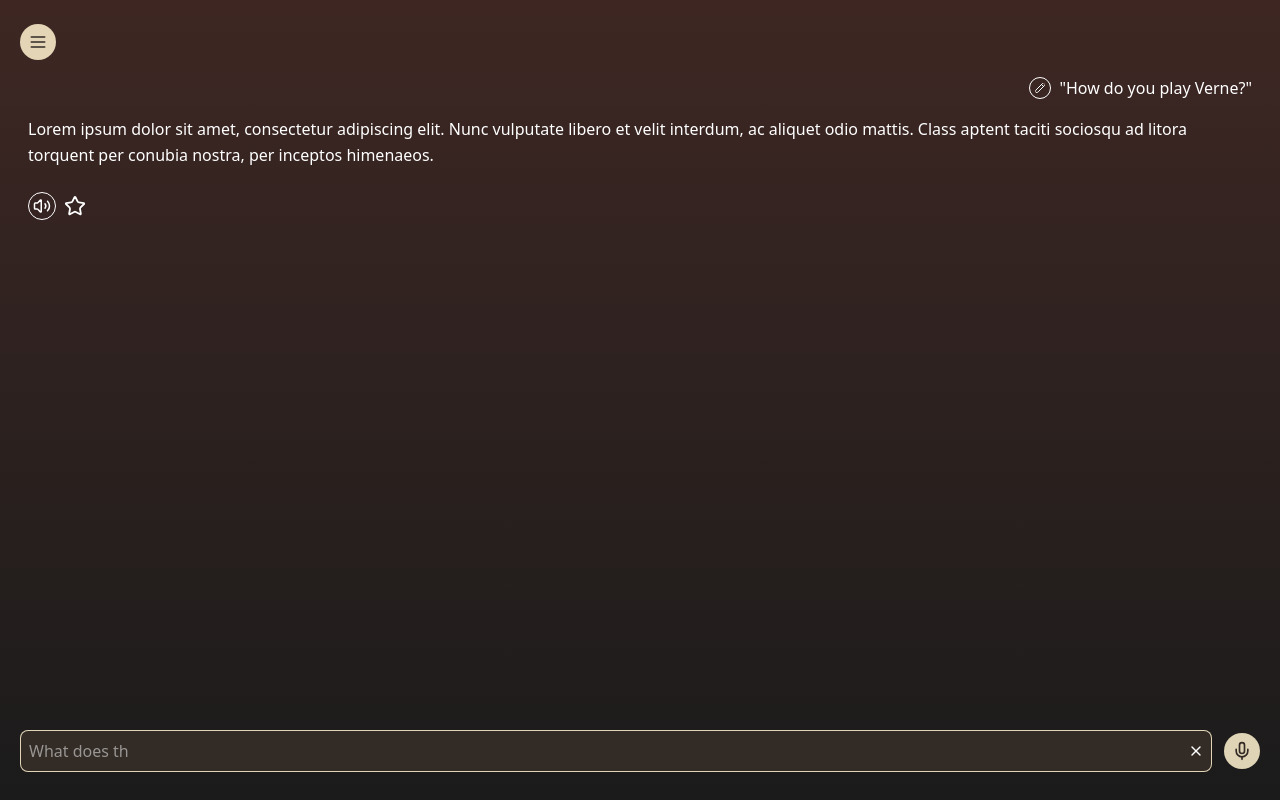
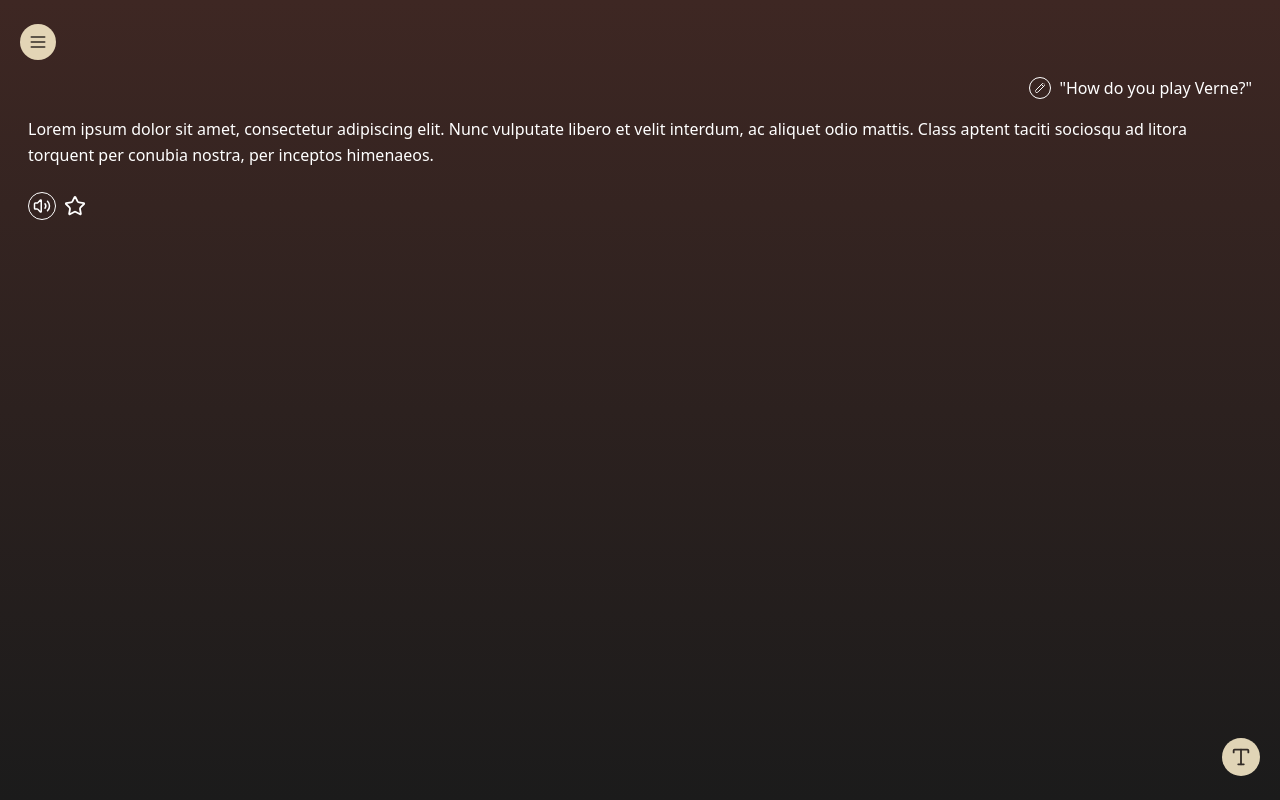
Before and after one commit to kennylin119/verne-frontend, a React (Vite) app: page / in a window 1280 px wide. Built offline with nearby package versions, Linux system fonts and the light colour scheme.

Commit message:
added T button and text input bar + toggle logic

```diff
--- a/src/App.jsx
+++ b/src/App.jsx
@@ -1,8 +1,10 @@
-import { Menu, Volume2, Star, Pencil, Mic, X} from 'lucide-react';
+import { Menu, Volume2, Star, Pencil, Mic, X, Type} from 'lucide-react';
 import { useState } from 'react';
 import './App.css'
 
 function App() {
+  const [showInputBar, setShowInputBar] = useState(false);
+
   return (
     <div className="min-h-screen w-full flex flex-col bg-gradient-to-b from-[#3e2723] to-[#1b1b1b] text-white px-1 py-2">
       {/* nav button */}
@@ -34,7 +36,18 @@ function App() {
         </div>
       </main>
 
-      {/* text input, need to change to only appear after text button tapped */}
+      {/* T button viewable by default, after click, text bar opens and T button disappears */}
+      {!showInputBar && (
+        <button
+          className="p-2 rounded-full bg-[#F5E8C7]/90 self-end m-4 text-[#322B26]"
+          onClick={() => setShowInputBar(true)}
+        >
+          <Type size={22} strokeWidth={2}/>
+        </button>
+        )}
+
+      {/* on click T button, appears, on click X button, disappears and T reappears */}
+      {showInputBar && (
       <footer className="px-4 pb-5">
         <div className="flex items-center gap-3">
           <input
@@ -42,7 +55,10 @@ function App() {
             placeholder="What does th"
             className="flex-1 p-2 bg-[#322B26] border border-[#F5E8C7]/90 rounded-lg text-white focus:outline-none focus:ring-2 focus:ring-[#F5E8C7]/90"
           />
-          <button className="p-2 ml-[-44px] relative z-10 rounded-full">
+          <button
+            className="p-2 ml-[-44px] relative z-10 rounded-full"
+            onClick={() => setShowInputBar(false)}
+          >
             <X size={16} strokeWidth={2} />
           </button>
           <button className="p-2 bg-[#F5E8C7]/90 rounded-full">
@@ -50,6 +66,8 @@ function App() {
           </button>
         </div>
       </footer>
+      )}
+
     </div>
   );
 }
```
